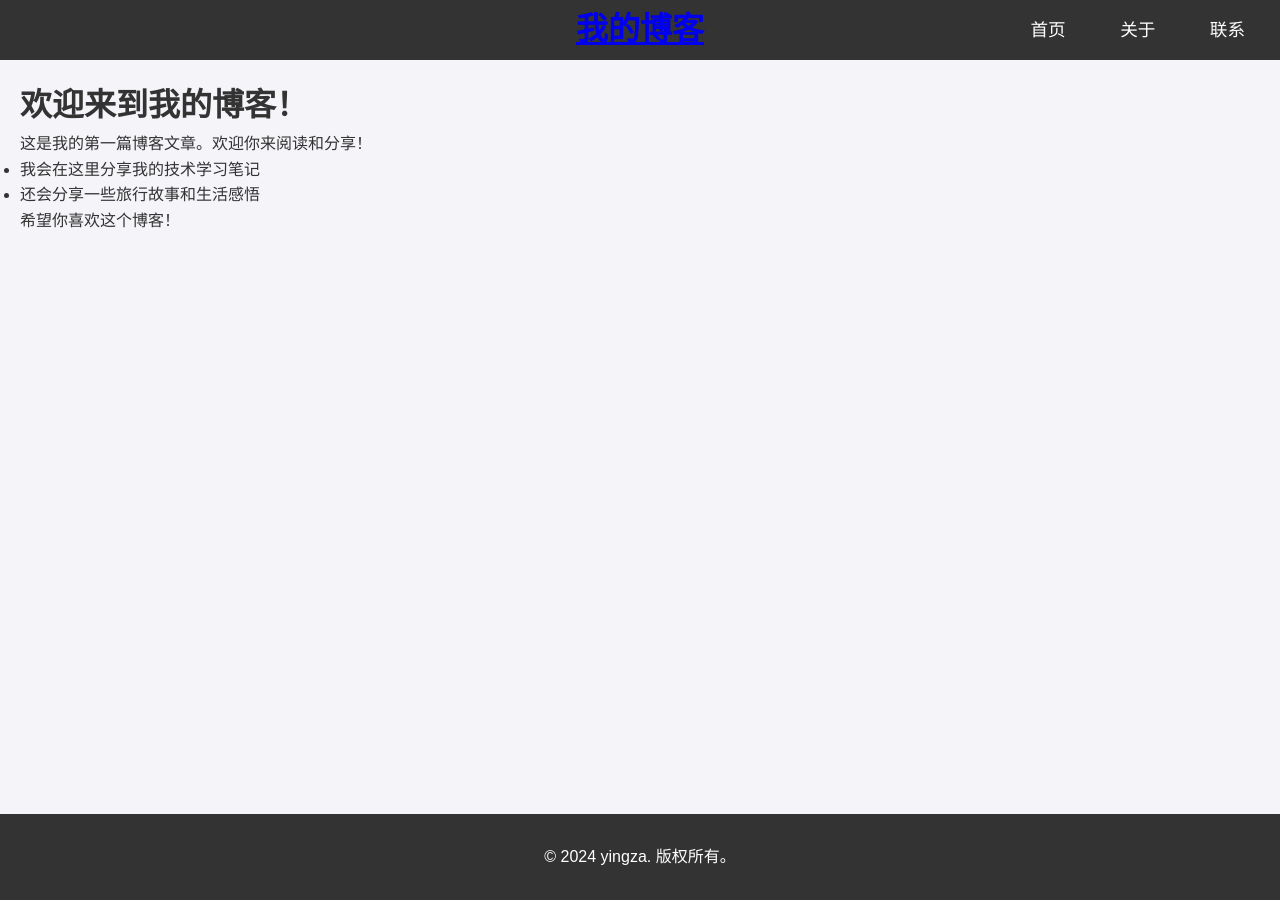
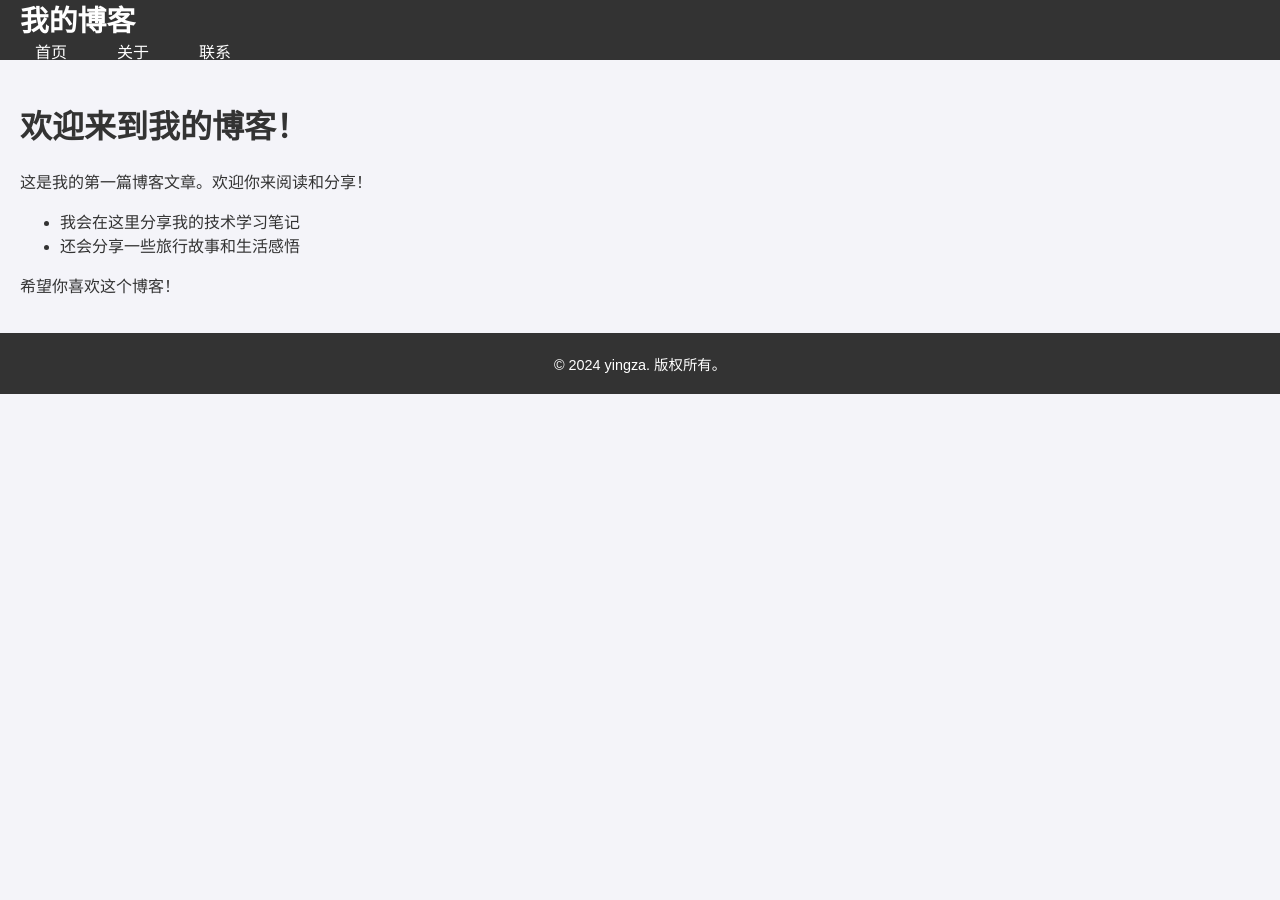
Before and after one commit to yingza-l/skills-github-pages, a Jekyll site: the page built from index.md, in a window 1280 px wide. Built offline with Jekyll 4.4.1, drawn with Linux system fonts in a browser that asks for light colours.

Commit message:
Update style.css

```diff
--- a/assets/css/style.css
+++ b/assets/css/style.css
@@ -1,102 +1,75 @@
 /* 通用样式 */
-* {
+body {
   margin: 0;
   padding: 0;
-  box-sizing: border-box;
+  font-family: 'Arial', sans-serif;
+  background-color: #f4f4f9; /* 背景颜色 */
+  color: #333; /* 字体颜色 */
 }
 
-body {
-  font-family: 'Arial', sans-serif;
-  background-color: #f4f4f9;
-  color: #333;
-  line-height: 1.6;
+/* 头部样式 */
+header {
+  position: fixed; /* 固定头部 */
+  top: 0;
+  left: 0;
+  width: 100%;
+  background-color: #333;
+  color: white;
+  z-index: 100;
   display: flex;
-  flex-direction: column;
-  min-height: 100vh;
+  align-items: center;
+  justify-content: space-between; /* 左右分布 */
+  height: 60px; /* 固定高度 */
+  padding: 0 20px;
+}
+
+header .logo {
+  font-size: 1.8em; /* 标题字体大小 */
+  font-weight: bold;
+  margin: 0;
+}
+
+header .logo a {
+  color: white;
+  text-decoration: none;
+}
+
+header nav ul {
+  list-style: none;
+  margin: 0;
+  padding: 0;
+  display: flex;
+  gap: 20px; /* 菜单项间距 */
+}
+
+header nav ul li a {
+  color: white;
+  text-decoration: none;
+  padding: 10px 15px;
+  border-radius: 5px;
+  font-size: 1em;
+}
+
+header nav ul li a:hover {
+  background-color: #007bff;
+  color: white;
 }
 
 /* 主体内容 */
 main {
-  flex-grow: 1;
+  margin-top: 60px; /* 确保内容不会被头部遮挡 */
   padding: 20px;
-  margin-top: 60px; /* 确保正文不被 header 遮挡 */
-}
-
-/* 头部样式 */
-header {
-  background-color: #333;
-  color: white;
-  padding: 0; /* 清除 padding，避免影响布局 */
-  position: fixed;
-  top: 0;
-  left: 0;
-  width: 100%;
-  z-index: 100;
-  height: 60px; /* 设置固定高度，便于内容居中 */
-  display: flex;
-  justify-content: center; /* 水平居中 */
-  align-items: center; /* 垂直居中 */
-}
-
-/* 导航样式 */
-nav {
-  position: absolute;
-  right: 20px; /* 导航靠右 */
-  top: 50%;
-  transform: translateY(-50%); /* 垂直居中 */
-}
-
-nav ul {
-  list-style-type: none;
-}
-
-nav ul li {
-  display: inline-block;
-  margin-left: 20px;
-}
-
-nav ul li a {
-  color: white;
-  text-decoration: none;
-  font-size: 1.1em;
-  padding: 10px 15px;
-  border-radius: 5px;
-}
-
-nav ul li a:hover {
-  background-color: #007bff;
-  color: white;
 }
 
 /* 页脚样式 */
 footer {
   background-color: #333;
   color: white;
+  text-align: center;
   padding: 20px 0;
-  text-align: center;
-  margin-top: 50px;
 }
 
 footer p {
-  font-size: 1em;
-  color: white;
   margin: 0;
-  padding: 10px 0;
+  font-size: 0.9em;
 }
-
-/* 响应式设计 */
-@media (max-width: 768px) {
-  header h1 {
-    font-size: 1.5em;
-  }
-
-  nav ul {
-    text-align: left;
-  }
-
-  nav ul li {
-    display: block;
-    margin-left: 0;
-    margin-top: 10px;
-  }
-}
```
